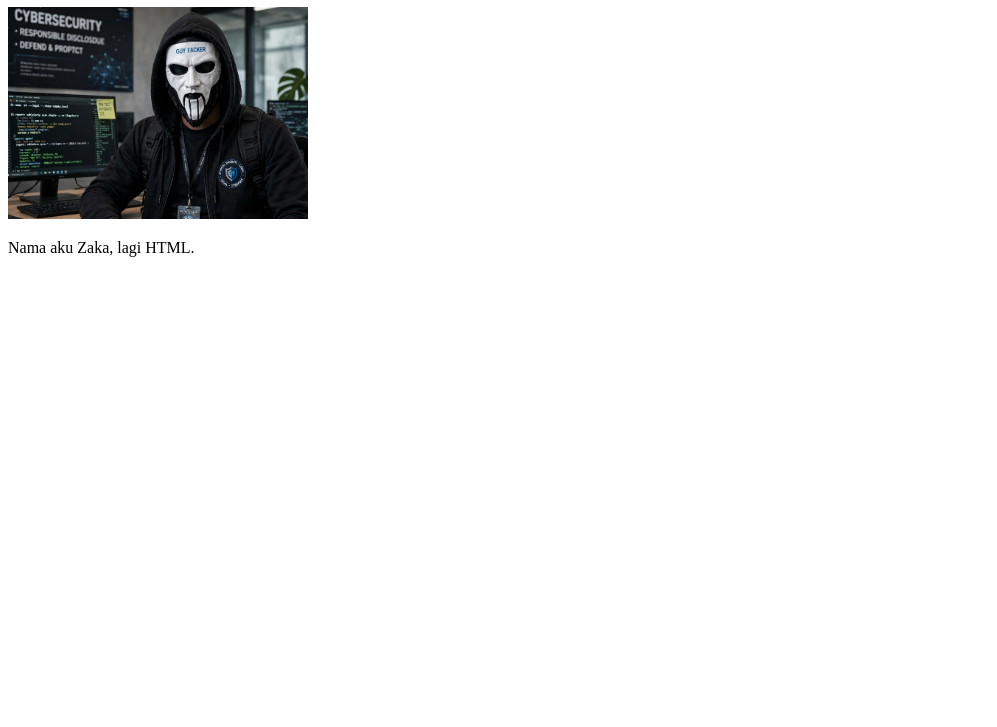
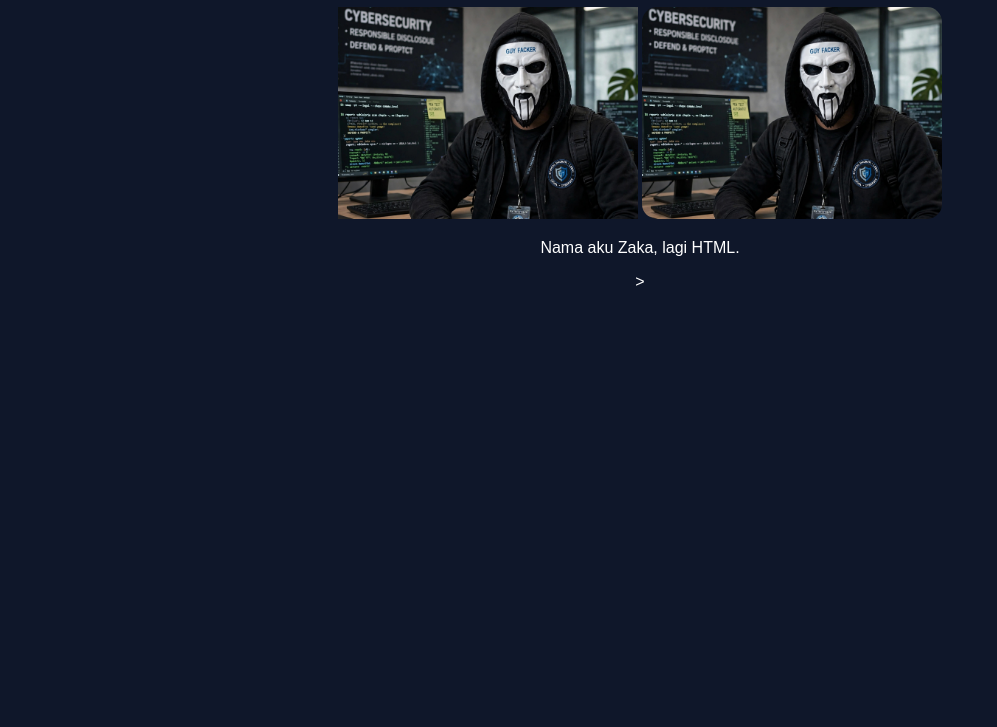
Before and after one commit to zaka9876z-ops/belajar-html, a plain HTML site: page index.html in a window 1280 px wide. Shown: the part 73-800 px from the top of the page, without its empty margins (0-997 px from the left). Drawn offline with Linux system fonts and the light colour scheme.

Commit message:
Update index.html

```diff
--- a/index.html
+++ b/index.html
@@ -4,9 +4,10 @@
 <meta http-equiv="Content-Security-Policy" content="default-src 'self'; script-src 'self' 'unsafe-inline' https://www.googletagmanager.com https://www.google-analytics.com; style-src 'self' 'unsafe-inline'; img-src 'self' data: https:; connect-src 'self' https://www.google-analytics.com https://region1.google-analytics.com https://www.googletagmanager.com; frame-src https://www.googletagmanager.com; font-src 'self' data:; object-src 'none'; base-uri 'self'; form-action 'self';">
   <title>Web Pertamaku</title>
 </head>
-<body>
+<body style="text-align:center; background-color:#0f172a; color:white; font-family:sans-serif">
+
   <h1>Halo,ini web pertamaku!</h1>
-  <img src="20261127_204714.jpg" width="300">
-  <p>Nama aku Zaka, lagi HTML.</p>
+  <img src="20261127_204714.jpg" width="300">  <img src="20261127_204714.jpg" width="300"| style="border-radius:15px">
+  <p>Nama aku Zaka, lagi HTML.</p>>
 </body>
 </html>
```
